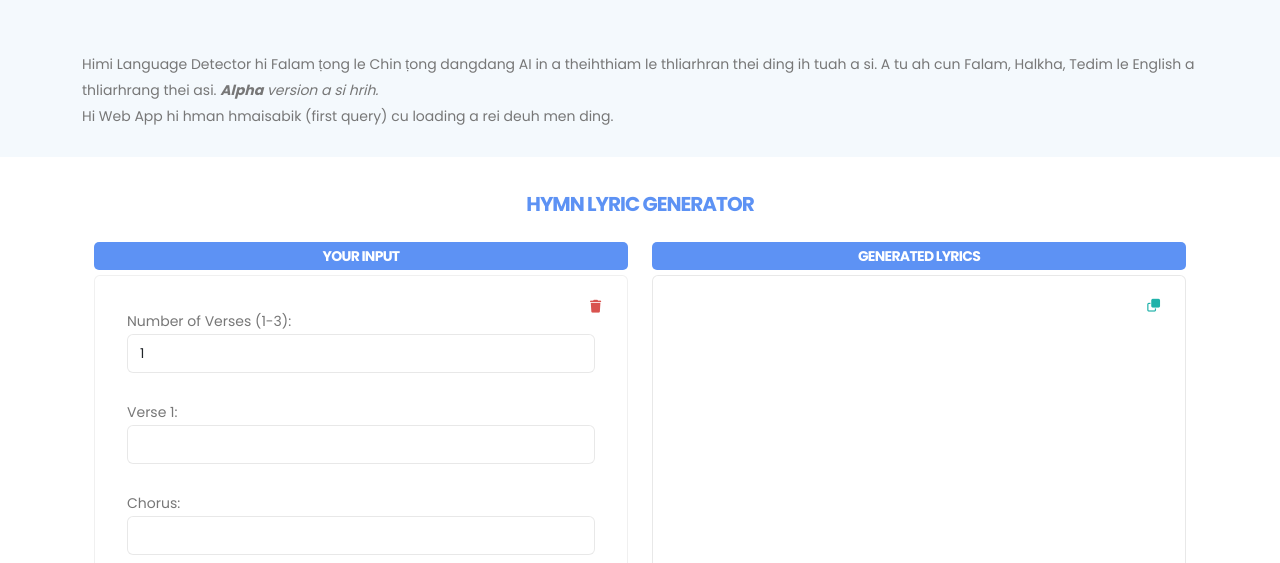
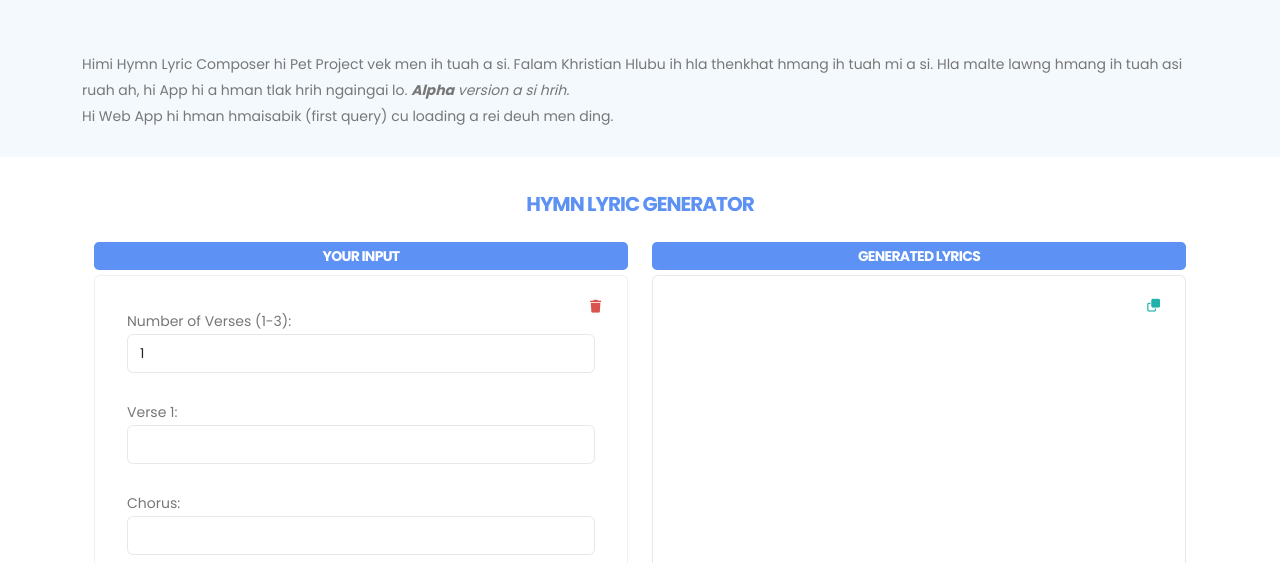
Before and after one commit to ChinlandInfoTech/chinlandinfotech.github.io, a plain HTML site: page chinlandinfo-projects-composer.html in a window 1280 px wide. Shown: the part 237-800 px from the top of the page. Drawn offline with nearby package versions, Linux system fonts and the light colour scheme; a web font is replaced by a local one.

Commit message:
Add files via upload

```diff
--- a/chinlandinfo-projects-composer.html
+++ b/chinlandinfo-projects-composer.html
@@ -184,8 +184,8 @@
 							</div>
 						</div>
 						<div class="row py-2">
-							<p> Himi Language Detector hi Falam ṭong le Chin ṭong dangdang AI in a theihthiam le thliarhran thei ding ih tuah a si.
-								A tu ah cun Falam, Halkha, Tedim le English a thliarhrang thei asi.
+							<p> Himi Hymn Lyric Composer hi Pet Project vek men ih tuah a si.
+								Falam Khristian Hlubu ih hla thenkhat hmang ih tuah mi a si. Hla malte lawng hmang ih tuah asi ruah ah, hi App hi a hman tlak hrih ngaingai lo.
 								<i><b>Alpha</b> version a si hrih.</i>
 								<br>
 								Hi Web App hi hman hmaisabik (first query) cu loading a rei deuh men ding.
```
